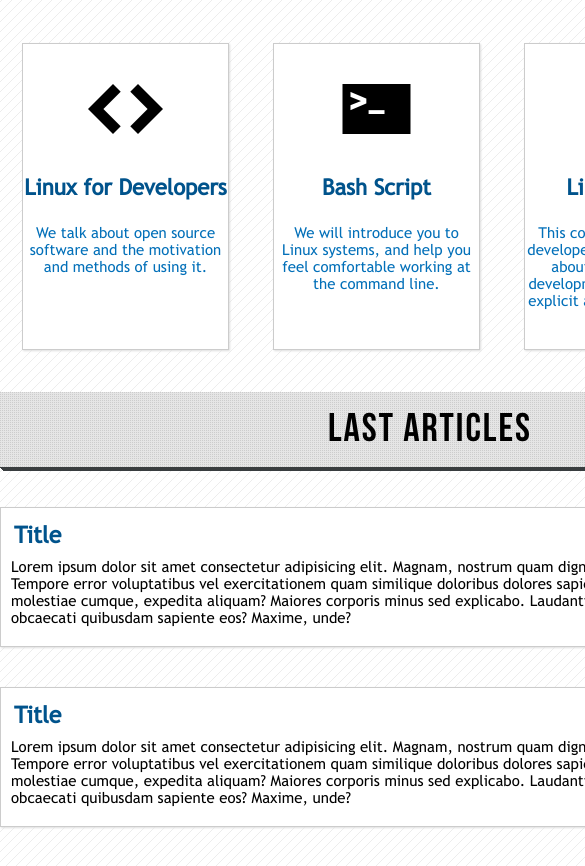
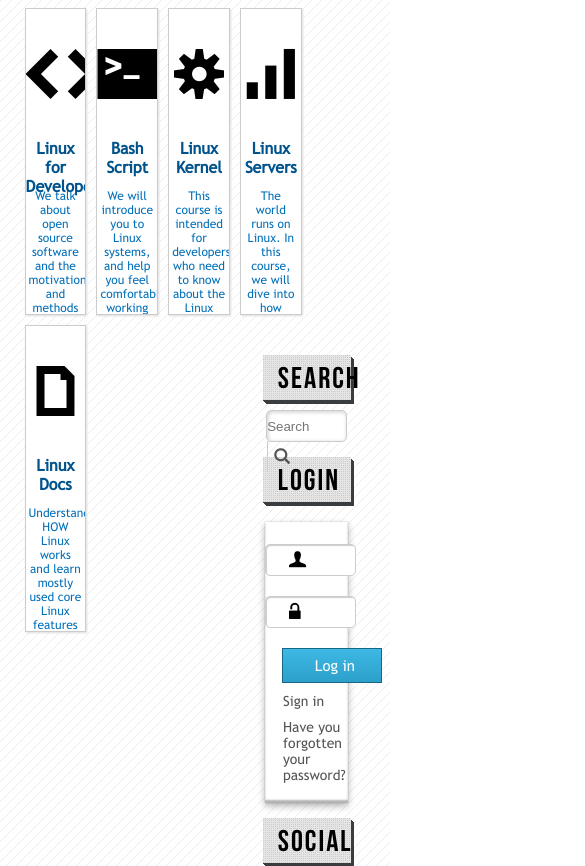
Before and after one commit to PoulLorca/Simple-Blog, a plain HTML site: page index.html in a window 390 px wide. Shown: the part 268-1134 px from the top of the page, 585 px wide, since content can reach past the window. Drawn offline with Linux system fonts and the light colour scheme.

Commit message:
Responsive for screens (max-width 925px)

```diff
--- /dev/null
+++ b/assets/css/responsive.css
@@ -0,0 +1,122 @@
+@media (max-width: 1250px) {
+    .wrap{
+        width: 90%;
+        margin: 0px auto;
+    }
+
+    #banner h1{
+        width: 100%;
+        font-size: 35px;
+        text-align: center;
+        margin: 33px auto;
+    }
+
+    .card{
+        width: 17%;
+        margin: 1.45%;
+    }
+
+    .card p{
+        display: block;
+        width: 90%;
+        margin: 0px auto;
+        text-align: center;
+    }
+
+    .articles{
+        width: 65%;
+    }
+
+    .articles article{
+        width: 97%;
+    }
+
+    footer .wrap > div{
+        width: 24%;
+    }
+
+    footer #browsers img{
+        width: 14%;
+    }
+
+    footer h5{
+        font-size: 30px;
+    }
+}
+
+@media (max-width: 1080px) {
+    .card .category{
+        font-size: 16px;
+    }
+
+    .card .description{
+        font-size: 12px;
+    }
+
+    .articles{
+        width: 61%;
+    }
+
+}
+
+@media (max-width: 970px) {
+    .articles{
+        width: 59%;
+    }
+
+    footer .wrap > div{
+        width: 26%;
+        margin:20px
+    }
+
+    footer h5{
+        font-size: 22px;
+    }
+}
+
+@media (max-width: 925px) {
+    .articles{
+        width: 65%;
+    }
+
+    aside{
+        width: 25%;
+    }
+
+    aside input[type = "text"]{
+        width: 78%;
+    }
+
+    .aside-box{
+        width: 95%;
+        min-height: 140px;
+        height: auto;
+        padding-bottom: 10px;
+    }
+
+    #login a{
+        margin-top: 10px;
+        margin-bottom: 10px;
+    }
+
+    #login input[type="email"],
+    #login input[type="password"]{
+        width: 65%;
+    }
+
+    #login #user,
+    #login #password{
+        margin-left: 24px;
+    }
+
+    #login input[type="submit"],
+    #login input[type="button"],
+    #login input[type="reset"],
+    #login button{
+        margin-bottom: 0px;
+    }
+
+    #login input[type="reset"]{
+        display: none;
+    }
+}
--- a/assets/css/style.css
+++ b/assets/css/style.css
@@ -520,7 +520,7 @@ header{
 
 .articles h2{
    display: block;
-   width: 100%;
+   width: 97%;
    height: 75px;
    line-height: 75px;
    text-align: center;
--- a/index.html
+++ b/index.html
@@ -10,6 +10,7 @@
 
     <!--Styles-->
     <link rel="stylesheet" href="./assets/css/style.css">
+    <link rel="stylesheet" href="./assets/css/responsive.css">
     <title>Simple Blog</title>
 </head>
 
@@ -88,6 +89,7 @@
             <!--/.Cards-->
         </section>
 
+        <div class="clearfix"></div>
         <!--Aside-->
         <aside>
             <h3>SEARCH</h3>
```
